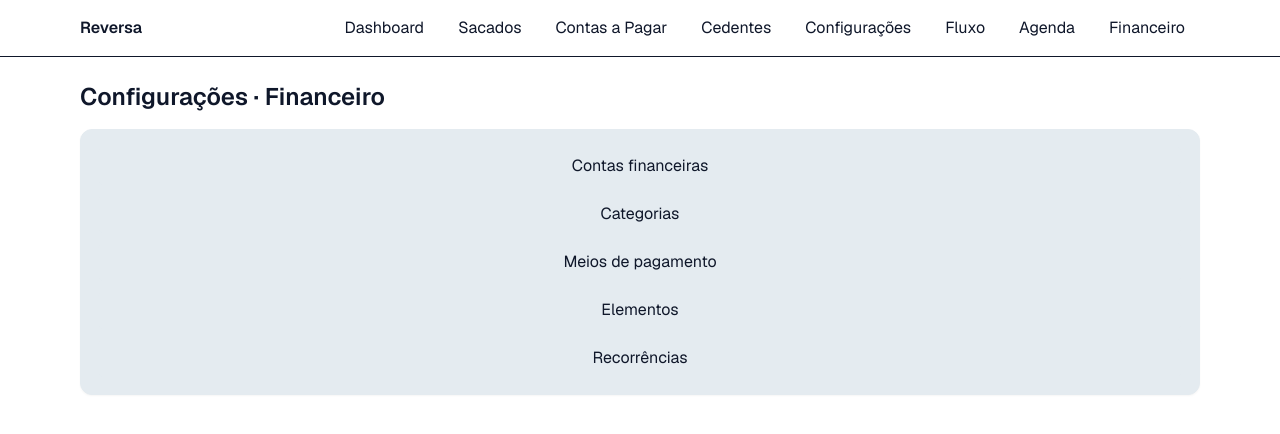
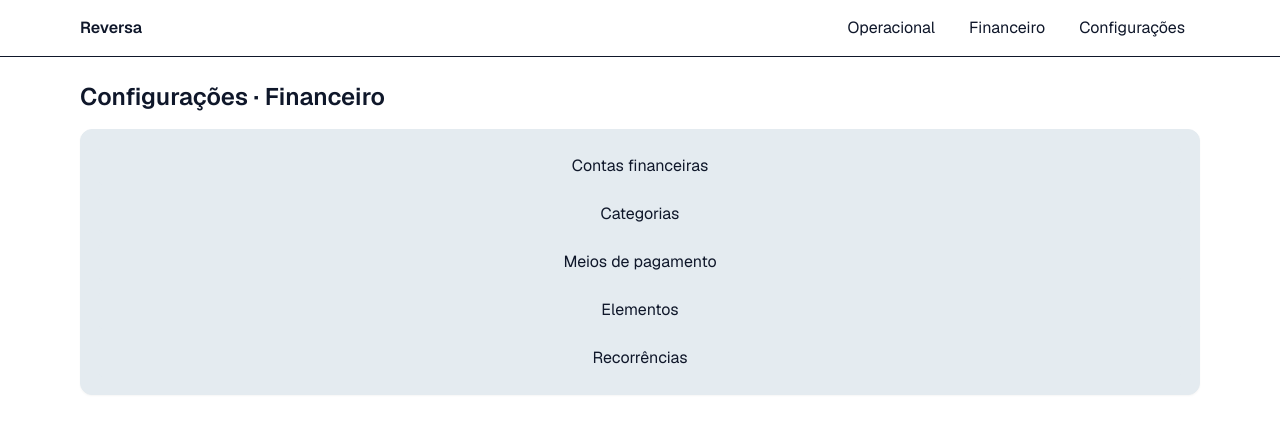
Before and after one commit to viteeet/reversa, a Next.js app: page /settings/finance in a window 1280 px wide. Shown: the top 434 px of the page. Built offline with nearby package versions, Linux system fonts and the light colour scheme.

Commit message:
Atualizado o menu
atualizado o menu principal com as rotas do contas a pagar

```diff
--- a/src/app/contas-pagar/page.tsx
+++ b/src/app/contas-pagar/page.tsx
@@ -1,7 +1,6 @@
 'use client';
 
 import { useEffect, useState } from 'react';
-import { supabase } from '@/lib/supabase';
 
 type Lancamento = {
   id: string;
@@ -12,7 +11,7 @@ type Lancamento = {
 };
 
 export default function ContasPagarPage() {
-  const [items, setItems] = useState<Lancamento[]>([]);
+  const [items] = useState<Lancamento[]>([]);
   const [loading, setLoading] = useState(true);
 
   useEffect(() => {
--- a/src/app/finance/page.tsx
+++ b/src/app/finance/page.tsx
@@ -32,7 +32,7 @@ export default function FluxoPage() {
   const [novo, setNovo] = useState({ conta_id: '', categoria_id: '', natureza: 'despesa' as 'receita'|'despesa', valor: '', data: '', descricao: '' });
 
   useEffect(() => { loadLookups(); }, []);
-  useEffect(() => { load(); }, [periodo, filtros]);
+  useEffect(() => { load(); }, [periodo, filtros.conta, filtros.categoria, filtros.status, filtros.meio, filtros.elemento]);
 
   async function loadLookups() {
     const [c1, c2, c3, c4] = await Promise.all([
@@ -41,10 +41,10 @@ export default function FluxoPage() {
       supabase.from('meios_pagamento').select('id, nome').order('nome', { ascending: true }),
       supabase.from('elementos').select('id, nome').order('nome', { ascending: true }),
     ]);
-    setContas((c1.data ?? []) as any);
-    setCats((c2.data ?? []) as any);
-    setMeios((c3.data ?? []) as any);
-    setEls((c4.data ?? []) as any);
+    setContas((c1.data ?? []) as Conta[]);
+    setCats((c2.data ?? []) as Categoria[]);
+    setMeios((c3.data ?? []) as Meio[]);
+    setEls((c4.data ?? []) as Elemento[]);
   }
 
   async function load() {
@@ -55,9 +55,9 @@ export default function FluxoPage() {
     if (filtros.status) q = q.eq('status', filtros.status);
     if (filtros.meio) q = q.eq('meio_pagamento_id', filtros.meio);
     if (filtros.elemento) q = q.eq('elemento_id', filtros.elemento);
-    const { data, error } = await q;
+    const { data, error } = await q.returns<Lanc[]>();
     if (error) setErr(error.message);
-    setItems((data as any) ?? []);
+    setItems(data ?? []);
     setPending(false);
   }
 
--- a/src/app/layout.tsx
+++ b/src/app/layout.tsx
@@ -33,14 +33,44 @@ export default function RootLayout({
           <div className="container flex h-14 items-center justify-between">
             <Link href="/dashboard" className="font-semibold">Reversa</Link>
             <nav className="flex items-center gap-1">
-              <Link href="/dashboard" className="btn btn-ghost h-9 px-3">Dashboard</Link>
-              <Link href="/sacados" className="btn btn-ghost h-9 px-3">Sacados</Link>
-              <Link href="/contas-pagar" className="btn btn-ghost h-9 px-3">Contas a Pagar</Link>
-              <Link href="/cedentes" className="btn btn-ghost h-9 px-3">Cedentes</Link>
-              <Link href="/settings/status" className="btn btn-ghost h-9 px-3">Configurações</Link>
-              <Link href="/finance" className="btn btn-ghost h-9 px-3">Fluxo</Link>
-              <Link href="/finance/agenda" className="btn btn-ghost h-9 px-3">Agenda</Link>
-              <Link href="/finance/dashboard" className="btn btn-ghost h-9 px-3">Financeiro</Link>
+              <div className="relative group">
+                <button className="btn btn-ghost h-9 px-3" type="button">Operacional</button>
+                <div className="absolute hidden group-hover:block top-full left-0 mt-1 card p-2 min-w-56">
+                  <div className="flex flex-col">
+                    <Link href="/dashboard" className="btn btn-ghost justify-start h-9 px-3">Dashboard</Link>
+                    <Link href="/sacados" className="btn btn-ghost justify-start h-9 px-3">Sacados</Link>
+                    <Link href="/cedentes" className="btn btn-ghost justify-start h-9 px-3">Cedentes</Link>
+                  </div>
+                </div>
+              </div>
+
+              <div className="relative group">
+                <button className="btn btn-ghost h-9 px-3" type="button">Financeiro</button>
+                <div className="absolute hidden group-hover:block top-full left-0 mt-1 card p-2 min-w-56">
+                  <div className="flex flex-col">
+                    <Link href="/finance" className="btn btn-ghost justify-start h-9 px-3">Fluxo de Caixa</Link>
+                    <Link href="/finance/agenda" className="btn btn-ghost justify-start h-9 px-3">Agenda</Link>
+                    <Link href="/finance/dashboard" className="btn btn-ghost justify-start h-9 px-3">Dashboard Financeiro</Link>
+                    <Link href="/contas-pagar" className="btn btn-ghost justify-start h-9 px-3">Contas a Pagar</Link>
+                  </div>
+                </div>
+              </div>
+
+              <div className="relative group">
+                <button className="btn btn-ghost h-9 px-3" type="button">Configurações</button>
+                <div className="absolute hidden group-hover:block top-full left-0 mt-1 card p-2 min-w-56">
+                  <div className="flex flex-col">
+                    <div className="px-3 py-1 text-xs uppercase muted">Geral</div>
+                    <Link href="/settings/status" className="btn btn-ghost justify-start h-9 px-3">Status do Sacado</Link>
+                    <div className="px-3 pt-3 pb-1 text-xs uppercase muted">Financeiro</div>
+                    <Link href="/settings/finance/contas" className="btn btn-ghost justify-start h-9 px-3">Contas</Link>
+                    <Link href="/settings/finance/categorias" className="btn btn-ghost justify-start h-9 px-3">Categorias</Link>
+                    <Link href="/settings/finance/meios" className="btn btn-ghost justify-start h-9 px-3">Meios de Pagamento</Link>
+                    <Link href="/settings/finance/elementos" className="btn btn-ghost justify-start h-9 px-3">Elementos</Link>
+                    <Link href="/settings/finance/recorrencias" className="btn btn-ghost justify-start h-9 px-3">Recorrências</Link>
+                  </div>
+                </div>
+              </div>
             </nav>
           </div>
         </header>
--- a/src/app/login/page.tsx
+++ b/src/app/login/page.tsx
@@ -26,8 +26,9 @@ export default function LoginPage() {
         if (error) throw error;
       }
       router.push('/dashboard'); // pós-login
-    } catch (err: any) {
-      setError(err.message ?? 'Erro inesperado');
+    } catch (err) {
+      const msg = err instanceof Error ? err.message : 'Erro inesperado';
+      setError(msg);
     } finally {
       setPending(false);
     }
--- a/src/app/sacados/[cnpj]/Tabs.tsx
+++ b/src/app/sacados/[cnpj]/Tabs.tsx
@@ -1,15 +1,15 @@
 "use client";
 
-import { PropsWithChildren, ReactNode, useState } from "react";
+import { PropsWithChildren, ReactElement, ReactNode, useState } from "react";
 
-export function Tabs({ children }: PropsWithChildren<{}>) {
+export function Tabs({ children }: PropsWithChildren<object>) {
   const [activeIndex, setActiveIndex] = useState(0);
-  const tabs = Array.isArray(children) ? children : [children];
-  const active = tabs[activeIndex];
+  const tabs = (Array.isArray(children) ? children : [children]) as ReactElement[];
+  const active = tabs[activeIndex] as ReactElement;
   return (
     <div className="space-y-4">
       <div className="card p-2 flex gap-1 flex-wrap">
-        {tabs.map((child: any, idx: number) => (
+        {tabs.map((child: ReactElement, idx: number) => (
           <button
             key={idx}
             className={`btn h-9 px-3 ${idx === activeIndex ? 'btn-primary' : 'btn-ghost'}`}
--- a/src/app/sacados/new/page.tsx
+++ b/src/app/sacados/new/page.tsx
@@ -56,7 +56,7 @@ export default function NewSacadoPage() {
               <label className="block text-sm muted">{label}</label>
               <input
                 className="input"
-                value={k === 'cnpj' ? formatCpfCnpj((form as any)[k] ?? '') : (form as any)[k] ?? ''}
+                value={k === 'cnpj' ? formatCpfCnpj((form as Record<string, string>)[k] ?? '') : (form as Record<string, string>)[k] ?? ''}
                 onChange={e => setForm({ ...form, [k]: k === 'cnpj' ? formatCpfCnpj(e.target.value) : e.target.value })}
                 required={k === 'cnpj' || k === 'razao_social'}
               />
--- a/src/components/sacados/BlockList.tsx
+++ b/src/components/sacados/BlockList.tsx
@@ -1,7 +1,7 @@
 "use client";
 
 import { useMemo, useState } from "react";
-import { formatCpfCnpj, isValidEmail } from "@/lib/format";
+import { formatCpfCnpj } from "@/lib/format";
 
 export type Column = {
   key: string;
@@ -15,7 +15,7 @@ export type BlockListProps = {
   title: string;
   addLabel?: string;
   columns: Column[];
-  rows: any[];
+  rows: Array<Record<string, unknown>>;
   onAdd: (payload: Record<string, string>) => Promise<void>;
   onDelete: (id: string) => Promise<void>;
   idKey?: string;
@@ -52,9 +52,9 @@ export default function BlockList(props: BlockListProps) {
     return rows.filter((row) => {
       return keys.some((k) => {
         const col = columns.find(c => c.key === k);
-        const raw = String(row[k] ?? "").toLowerCase();
+        const raw = String((row as Record<string, unknown>)[k] ?? "").toLowerCase();
         if (col && col.type === 'select' && col.options && col.options.length > 0) {
-          const found = col.options.find(o => o.value === row[k]);
+          const found = col.options.find(o => o.value === (row as Record<string, unknown>)[k]);
           const label = (found?.label ?? '').toLowerCase();
           return raw.includes(t) || label.includes(t);
         }
```
